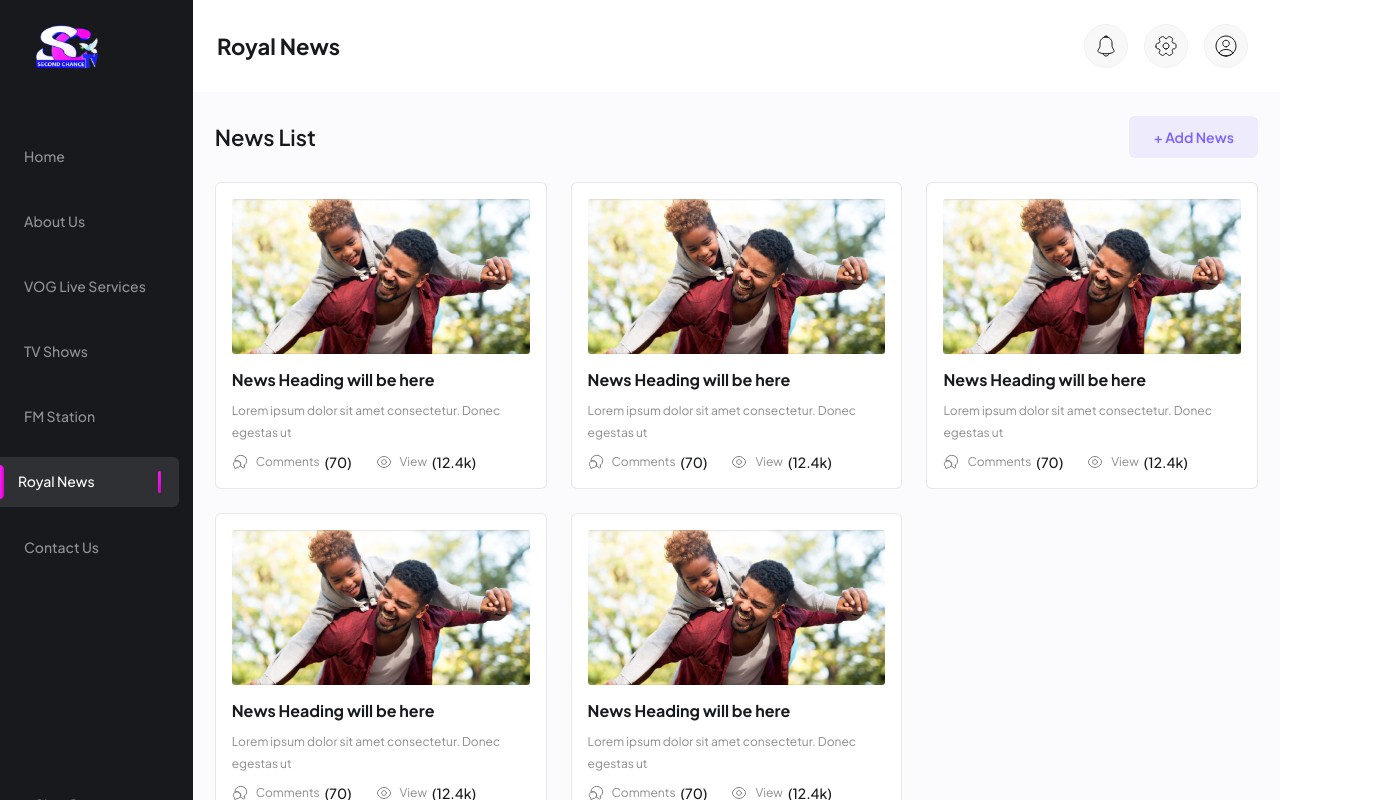
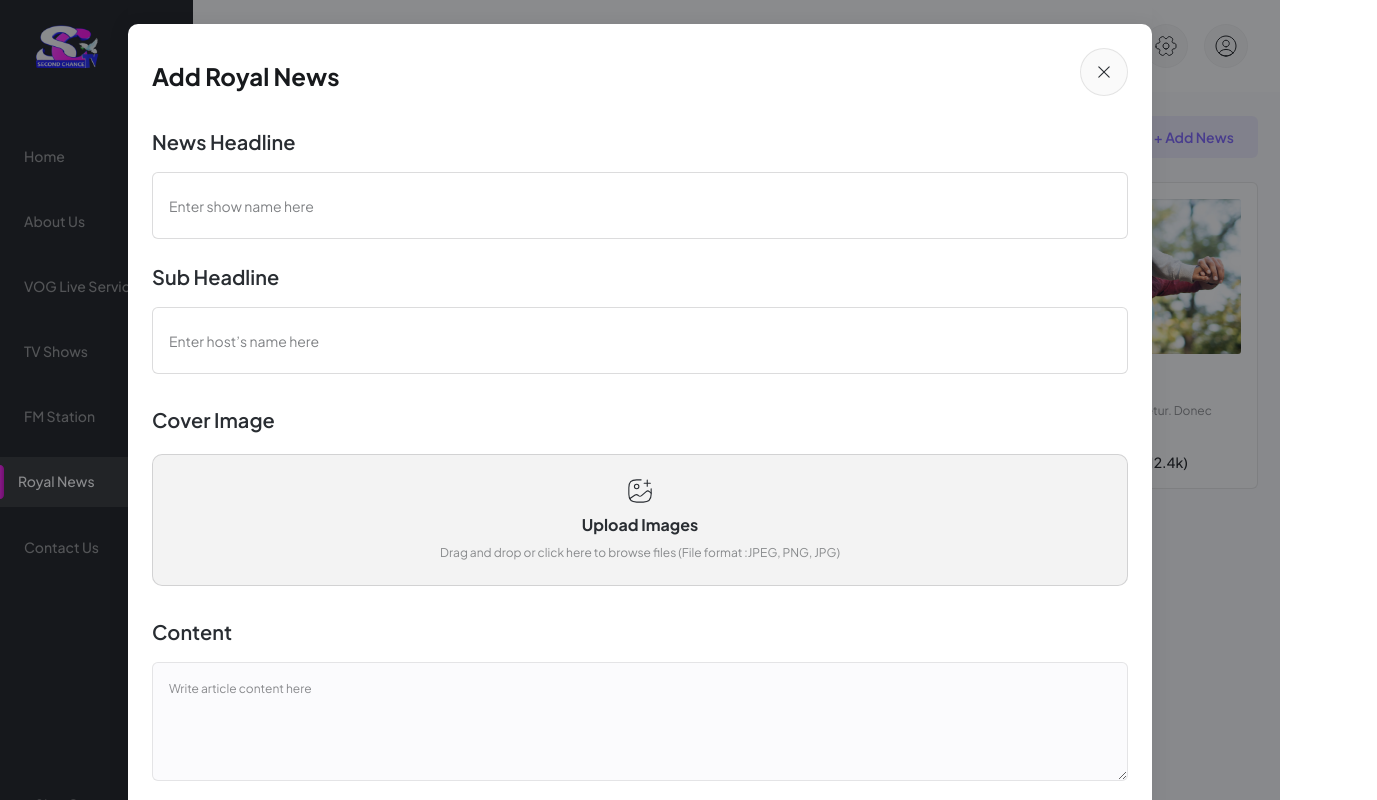
Before and after one commit to MalvinJay/Second-Chance-Admin, a React (Vite) app: page /royal-news in a window 1280 px wide. Both pictures are taken after a click on the button "+ Add News". Shown: the top 800 px of the page, 1377 px wide, since content can reach past the window. Built offline with nearby package versions, Linux system fonts and the light colour scheme.

Commit message:
Added article editor and edit article dialog

```diff
--- a/package.json
+++ b/package.json
@@ -12,8 +12,11 @@
     "@testing-library/jest-dom": "^5.15.1",
     "@testing-library/react": "^11.2.7",
     "@testing-library/user-event": "^12.8.3",
+    "axios": "^1.6.2",
     "dotenv": "^16.0.1",
+    "js-cookie": "^3.0.5",
     "prop-types": "^15.8.1",
+    "quill": "1.3.6",
     "react": "17.0.2",
     "react-datepicker": "^4.5.0",
     "react-dom": "17.0.2",
@@ -49,6 +52,7 @@
   },
   "devDependencies": {
     "@types/node": "^18.11.18",
+    "@types/quill": "^2.0.14",
     "@types/react": "^17.0.52",
     "@types/react-dom": "^17.0.18",
     "@vitejs/plugin-react": "^3.1.0",
--- /dev/null
+++ b/src/api/auth.ts
@@ -0,0 +1,24 @@
+
+import { LoginProps, LogoutProps } from "types/auth.types";
+import AXIOS_INSTANCE from "./axios";
+
+export const login = async (payload: LoginProps): Promise<any> => {
+    try {
+        const response = await AXIOS_INSTANCE.post("/login", payload);
+        console.log("login response:", response);
+        return response;
+    } catch (error: any) {
+        console.log(error);
+        return error?.response;
+    }
+};
+
+export const logout = async (payload: LogoutProps) => {
+    try {
+        const { data } = await AXIOS_INSTANCE.post("/logout", payload);
+        return data;
+    } catch (error) {
+        console.log(error);
+        return {};
+    }
+};
--- /dev/null
+++ b/src/api/axios.ts
@@ -0,0 +1,43 @@
+import axios, { AxiosResponse, AxiosError } from "axios";
+import Cookies from "js-cookie";
+
+const BASE_API_URL = "https://jsonplaceholder.typicode.com";
+
+// Create an Axios instance
+const AXIOS_INSTANCE = axios.create({
+    baseURL: BASE_API_URL,
+    headers: {
+        "Content-Type": "application/json",
+    },
+});
+
+// Add an interceptor to include the token
+AXIOS_INSTANCE.interceptors.request.use(
+    (config) => {
+        // Get the token from wherever it is store. most like localStorage
+        const token = Cookies.get("token");
+        if (token) {
+            config.headers.Authorization = `Bearer ${token}`;
+        }
+        return config;
+    },
+    (error) => {
+        return Promise.reject(error);
+    }
+);
+
+const onResponseSuccess = (response: AxiosResponse) => {
+    return response;
+};
+function onResponseError(err: AxiosError) {
+    const status = err.status || (err.response ? err.response.status : 0);
+    const currentURL = window.location.href.toString().split(window.location.host)[1];
+    if (status === 401 && currentURL !== "/login") {
+        Cookies.remove("token");
+        window.location.href = "/login";
+    }
+    return Promise.reject(err);
+}
+AXIOS_INSTANCE.interceptors.response.use(onResponseSuccess, onResponseError);
+
+export default AXIOS_INSTANCE;
--- /dev/null
+++ b/src/components/RoyalNews/AddEditArticle/AddEditArticle.tsx
@@ -0,0 +1,149 @@
+import BannerUploader from "components/BannerUploader/BannerUploader";
+import { Button } from "components/Button";
+import { Img } from "components/Img";
+import { Input } from "components/Input";
+import { Text } from "components/Text";
+
+import ReactQuillWrapper from "../ReactEditor";
+import { TextArea } from "components/TextArea";
+
+interface IAddEditArticleProps {
+  type?: string;
+  handleClose: () => void;
+  title: string;
+  showExtras?: boolean;
+}
+
+const AddEditArticle = (props: IAddEditArticleProps) => {
+  const { title, type, showExtras = false, handleClose } = props;
+
+  return (
+    <div className="flex flex-col font-plusjakartasans items-center justify-end mx-auto w-full">
+      <div className="bg-white-A700 flex flex-col items-center justify-end p-6 md:px-5 rounded-[10px] shadow-bs w-full">
+        <div className="grid grid-cols-1 gap-8 w-full">
+          <div className="flex flex-row sm:gap-10 items-end justify-between w-full">
+            <Text
+              className="mb-1 mt-3 text-2xl md:text-[22px] text-gray-900 sm:text-xl"
+              size="txtPlusJakartaSansRomanBold24"
+            >
+              {title}
+            </Text>
+            <Button
+              className="border border-gray-900_19 border-solid flex h-12 items-center justify-center w-12"
+              shape="circle"
+              color="gray_50_01"
+              size="xs"
+              onClick={handleClose}
+            >
+              <Img
+                className="h-3"
+                src="images/img_close_blue_gray_900.svg"
+                alt="close"
+              />
+            </Button>
+          </div>
+
+          <div className="grid gap-6 w-full">
+            <div className="flex sm:flex-1 flex-col gap-4 items-start justify-start w-full">
+              <Text
+                className="text-blue_gray-900 text-xl w-auto"
+                size="txtPlusJakartaSansRomanSemiBold20"
+              >
+                News Headline
+              </Text>
+              <Input
+                name="frame1091"
+                placeholder="Enter show name here"
+                className="p-0 placeholder:text-blue_gray-900_99 text-left text-sm w-full"
+                wrapClassName="border border-gray-900_26 border-solid w-full"
+                type="text"
+              />
+            </div>
+            <div className="flex sm:flex-1 flex-col gap-4 items-start justify-start w-full">
+              <Text
+                className="text-blue_gray-900 text-xl w-auto"
+                size="txtPlusJakartaSansRomanSemiBold20"
+              >
+                Sub Headline
+              </Text>
+              <Input
+                name="frame1091_One"
+                placeholder="Enter host’s name here"
+                className="p-0 placeholder:text-blue_gray-900_99 text-left text-sm w-full"
+                wrapClassName="border border-gray-900_26 border-solid w-full"
+                type="text"
+              />
+            </div>
+          </div>
+
+          <div className="flex flex-col gap-5 items-start justify-start w-full">
+            <Text
+              className="text-blue_gray-900 text-xl w-auto"
+              size="txtPlusJakartaSansRomanSemiBold20"
+            >
+              Cover Image
+            </Text>
+
+            <BannerUploader
+              icon="images/img_television.svg"
+              title="Upload Images"
+              uploadText="Drag and drop or click here to browse files (File format :JPEG, PNG, JPG)"
+            />
+          </div>
+
+          <div className="flex sm:flex-1 flex-col gap-4 items-start justify-start w-full">
+            <Text
+              className="text-blue_gray-900 text-xl w-auto"
+              size="txtPlusJakartaSansRomanSemiBold20"
+            >
+              Content
+            </Text>
+
+            <TextArea
+              className="bg-gray-50 border border-gray-900_19 border-solid pb-[35px] pl-4 sm:pr-5 pr-[35px] pt-[18px] rounded-md placeholder:text-gray-900_7f text-gray-900_7f text-left text-xs w-full"
+              name="groupFour_One"
+              placeholder="Write article content here"
+              rows={4}
+            ></TextArea>
+          </div>
+
+          {/* Editor */}
+
+          <div className="flex flex-col gap-5 items-start justify-start w-full">
+            {/* <ReactQuillWrapper /> */}
+          </div>
+
+          <div className="flex gap-4 items-start justify-end w-full">
+            <Button
+              className="h-14 min-w-[12rem] border border-gray-900_26"
+              variant="gradient"
+              color="white"
+            >
+              <Text
+                className="text-blue_gray-900 text-sm"
+                size="txtPlusJakartaSansRomanRegular14Bluegray900"
+              ></Text>
+              Cancel
+            </Button>
+
+            <Button
+              className="font-semibold h-14 min-w-[12rem]"
+              size="xl"
+              variant="gradient"
+              color="purple_A200_purple_500"
+            >
+              <Text
+                className="text-sm text-center text-white-A700"
+                size="txtPlusJakartaSansRomanSemiBold14"
+              >
+                Save News
+              </Text>
+            </Button>
+          </div>
+        </div>
+      </div>
+    </div>
+  );
+};
+
+export default AddEditArticle;
--- /dev/null
+++ b/src/components/RoyalNews/ReactEditor.ts
@@ -0,0 +1,47 @@
+import React, { Component } from 'react';
+import ReactQuill from "quill"
+import 'quill/dist/quill.snow.css'
+
+export default class ReactQuillWrapper extends Component {
+    constructor(props) {
+        super(props);
+        this.state = {
+            text: "",
+        }
+
+        this.handleChange = this.handleChange.bind(this)
+
+        this.modules = {
+            toolbar: [
+                [{ 'header': [1, 2, false] }],
+                ['bold', 'italic', 'underline', 'strike', 'blockquote'],
+                [{ 'list': 'ordered' }, { 'list': 'bullet' }, { 'indent': '-1' }, { 'indent': '+1' }],
+                ['link', 'image'],
+                ['clean']
+            ],
+        }
+
+        this.formats = [
+            'header',
+            'bold', 'italic', 'underline', 'strike', 'blockquote',
+            'list', 'bullet', 'indent',
+            'link', 'image'
+        ]
+    }
+
+    handleChange(value) {
+        this.setState({ text: value });
+    }
+
+    render() {
+        return
+        <div>
+            <ReactQuill value= { this.state.text }
+        module = { this.modules }
+        formats = { this.formats }
+        onchange = { this.handleChange }
+            />
+            </div>
+
+    }
+}
--- a/src/pages/RoyalNews/index.tsx
+++ b/src/pages/RoyalNews/index.tsx
@@ -1,6 +1,9 @@
+import { useState } from "react";
 import { Button, Img, Text } from "components";
 import Layout from "components/Layout/Layout";
 import RoyalNewsItem from "components/RoyalNews/RoyalNewsItem";
+import MyModal from "components/Shared/Modal/Modal";
+import AddEditArticle from "components/RoyalNews/AddEditArticle/AddEditArticle";
 
 const news = [
   {
@@ -41,6 +44,8 @@ const news = [
 ];
 
 const RoyalNewsPage: React.FC = () => {
+  const [isOpen, setIsOpen] = useState(false);
+
   return (
     <Layout title="Royal News">
       <div className="flex flex-col items-center justify-start w-[96%] md:w-full">
@@ -55,6 +60,7 @@ const RoyalNewsPage: React.FC = () => {
             <Button
               className="cursor-pointer font-semibold min-w-[129px] text-center text-sm"
               color="deep_purple_A200_19"
+              onClick={() => setIsOpen(true)}
             >
               + Add News
             </Button>
@@ -174,6 +180,19 @@ const RoyalNewsPage: React.FC = () => {
           </div>
         </div>
       </div>
+
+      {isOpen && (
+        <MyModal
+          style="w-full max-w-5xl"
+          isOpen={isOpen}
+          closeModal={(val) => setIsOpen(false)}
+        >
+          <AddEditArticle
+            title="Add Royal News"
+            handleClose={() => setIsOpen(false)}
+          />
+        </MyModal>
+      )}
     </Layout>
   );
 };
```
Also changed, not shown: src/types/auth.types.ts (added, +8 -0 lines), 2 other files (tests, documents, lock files or other folders).
